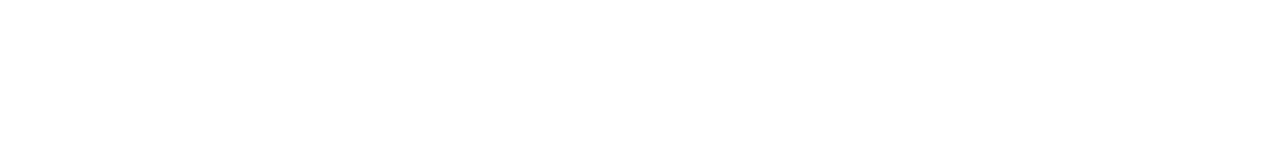
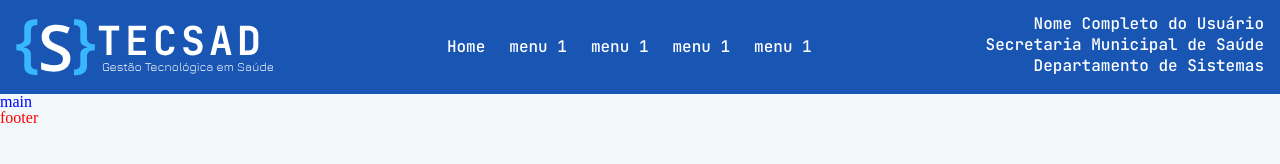
Before and after one commit to edmaker89/Escola-Front-END, a plain HTML site: page CAS/acessos.html in a window 1280 px wide. Drawn offline with Linux system fonts and the light colour scheme.

Commit message:
Acessos CAS

```diff
--- a/CAS/acessos.html
+++ b/CAS/acessos.html
@@ -1,18 +1,46 @@
 <!DOCTYPE html>
 <html lang="pt-BR">
+
 <head>
     <meta charset="UTF-8">
     <meta http-equiv="X-UA-Compatible" content="IE=edge">
     <meta name="viewport" content="width=device-width, initial-scale=1.0">
+    <link rel="preconnect" href="https://fonts.googleapis.com">
+    <link rel="preconnect" href="https://fonts.gstatic.com" crossorigin>
+    <link
+        href="https://fonts.googleapis.com/css2?family=IBM+Plex+Sans:ital,wght@0,200;0,300;0,500;0,600;0,700;1,400&family=JetBrains+Mono:wght@300;500;700;800&family=Jura:wght@400;700&family=Open+Sans:wght@300;400;700&display=swap"
+        rel="stylesheet">
+
+    <link rel="shortcut icon" href="./assets/img/fav.ICON.svg" type="image/x-icon">
     <link rel="stylesheet" href="./assets/reset.css">
     <link rel="stylesheet" href="./assets/style.css">
-    <title>ACESSOS - SISTEMA CAS</title>
+    <title>ACESSOS - TECSAD</title>
 </head>
+
 <body>
     <header>
-        <nav>
-
+        <nav class="nav-principal">
+            <img src="./assets/img/Component 1.svg" alt="Logo TECSAD, Gestão Tecnologica em Saúde">
+            <ul class="nav-principal__menus">
+                <li class="nav-principal__menus--itens">Home</li>
+                <li class="nav-principal__menus--itens">menu 1</li>
+                <li class="nav-principal__menus--itens">menu 1</li>
+                <li class="nav-principal__menus--itens">menu 1</li>
+                <li class="nav-principal__menus--itens">menu 1</li>
+            </ul>
+            <div class="nav-principal__perfil">
+                <p>Nome Completo do Usuário</p>
+                <p>Secretaria Municipal de Saúde</p>
+                <p>Departamento de Sistemas</p>
+            </div>
         </nav>
     </header>
+    <main>
+        main
+    </main>
+    <footer>
+        footer
+    </footer>
 </body>
+
 </html>
--- a/CAS/assets/style.css
+++ b/CAS/assets/style.css
@@ -1,7 +1,58 @@
-body {
-    font-family: 'Montserrat', sans-serif;;
+:root{
+    --azul-escuro: #1956b4;
+    --branco-principal: #FFFFFF;
+    --azul-claro: #38b6FF;
+    --fundo-claro: #F1F8FA;
+    --font-text: 'IBM Plex Sans', sans-serif;
+    --font-titulo: 'JetBrains Mono', monospace;
+    --font-especial: 'Jura', sans-serif;
+    --font-text-alternativo: 'Open Sans', sans-serif;
 }
 
-strong {
-    font-weight: bold;
+body {
+    background-color: var(--fundo-claro);
+    color: var(--branco-principal);
+    font-family: var(--fonte-text);
+    font-size: 16px;
+    font-weight: 400;
+
+    display: grid;
+    grid-template-rows: auto 1fr 50px;
 }
+
+header {
+    background-color: var(--azul-escuro);
+    padding: 0 .5em ;
+    font-family: var(--font-titulo);
+    padding: 1em;
+}
+
+.nav-principal{
+    display: flex;
+    justify-content: space-between;
+    align-items: center;
+}
+
+.nav-principal__menus{
+    display: flex;
+    gap: 1.5em;
+    align-items: center;
+}
+.nav-principal__menus--itens:hover, .nav-principal__perfil:hover{
+    color: var(--azul-claro);
+    transition: 300ms;
+    cursor: pointer;
+}
+
+.nav-principal__perfil p{
+    margin-bottom: .3em;
+    text-align: end;
+}
+
+main{
+    color:blue;
+}
+
+footer {
+    color: red;
+}
```
Also changed, not shown: CAS/assets/img/Component 1.svg (added), CAS/assets/img/Group 1.png (added), CAS/assets/img/Group 1.svg (added), CAS/assets/img/fav.ICON.svg (added).
